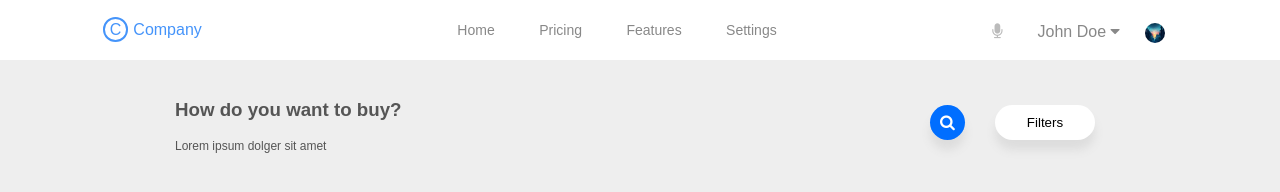
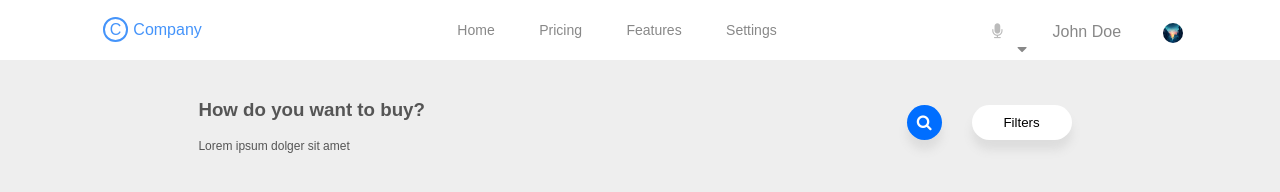
Before and after one commit to danilolmc/dashboard-flexbox, a plain HTML site: page index.html in a window 1280 px wide. Shown: the top 192 px of the page. Drawn offline with Linux system fonts and the light colour scheme.

Commit message:
Revisão do css

```diff
--- a/style.css
+++ b/style.css
@@ -27,7 +27,7 @@ header > div {
 }
 
 header > div span label{
-    margin: 0 20px;
+    margin: 0 35px;
     color:#888;
     position:relative;
 }
@@ -48,6 +48,8 @@ header > div span #dropdown{
     transition:.5s;
     background: #fff;
     margin-right: 25px;
+    width: 120px;
+    min-width: 120px;
     border-radius: 5px;
     overflow: hidden;
     height: 1px;
@@ -135,12 +137,12 @@ nav ul li:hover{
 
 #buy{
 
-    width: 100%;
+    width:69%;
     display:flex;
     justify-content: space-between;
     align-items: center;
-    padding: 20px 175px;
     cursor:context-menu;
+    margin: 20px auto;
 }
 
 
```
